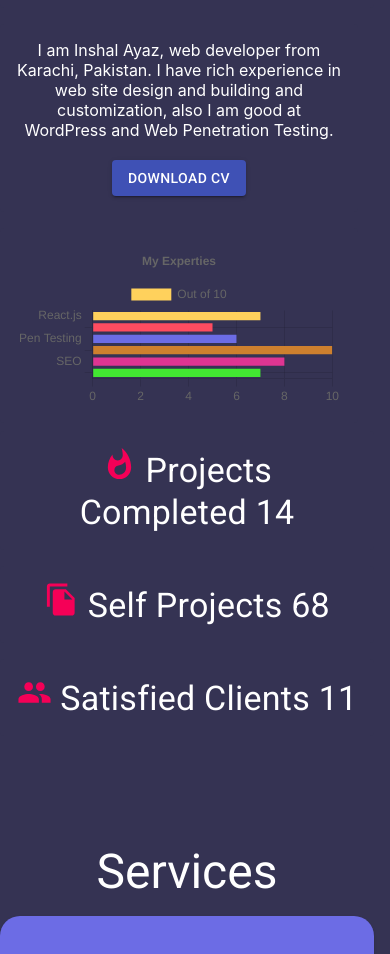
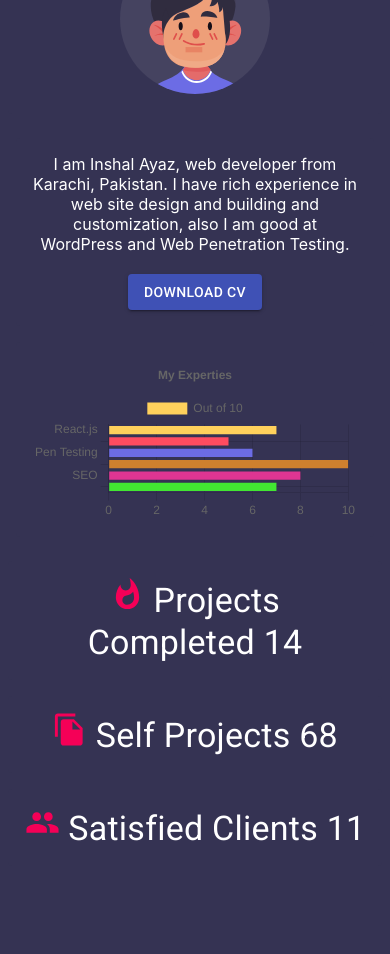
Before and after one commit to inshalayaz/inshalayaz.site, a React (Create React App) app: page / in a window 390 px wide. Shown: the part 1040-1994 px from the top of the page. Built offline with nearby package versions, Linux system fonts and the light colour scheme.

Commit message:
responsiveness fixes

```diff
--- a/src/components/About/About.js
+++ b/src/components/About/About.js
@@ -6,6 +6,7 @@ import Img from '../../assets/avatar-2.svg'
 import Chart from './Chart/Chart'
 import File from '../../assets/INSHAL CV UPDATED.pdf'
 import StatsCounter from './Counter/Counter'
+import './style.css'
 
 
 function About() {
--- /dev/null
+++ b/src/components/About/style.css
@@ -0,0 +1,8 @@
+@media screen and (max-width: 768px){
+    #about{
+        padding-top: 90px;
+    }
+    .MuiGrid-spacing-xs-2{
+        margin: 0!important;
+    }
+}
--- a/src/components/Experience/Experience.js
+++ b/src/components/Experience/Experience.js
@@ -14,7 +14,7 @@ export default function Experience() {
     <div className={classes.root} id='experience'>
       <Grid container spacing={3} >
           <Grid item xs={12} sm={12}>
-            <Typography variant="h3" align='left' style={{ color:'#fff', margin:'80px 0px 50px 50px ' }} >
+            <Typography variant="h3" id="experience-heading" align='left' style={{ color:'#fff', margin:'80px 0px 50px 50px ' }} >
                         Experience
             </Typography>
             </Grid>
--- a/src/components/Experience/style.css
+++ b/src/components/Experience/style.css
@@ -6,4 +6,16 @@
         box-shadow: none;
         padding: 0;
     }
+    #experience{
+        padding-top: 90px;
+    }
+    #experience-heading{
+        padding-bottom: 50px;
+    }
+    .MuiGrid-spacing-xs-3 > .MuiGrid-item{
+        padding: 0!important;
+    }
+    .MuiGrid-spacing-xs-3{
+        margin: 0!important;
+    }
 }
--- a/src/components/Services/Services.js
+++ b/src/components/Services/Services.js
@@ -6,6 +6,7 @@ import useStyles from './Style'
 // import PenTesting from '../../assets/penetration-testing-2010805-1693936.png'
 import ServiceCard from './ServiceCard/ServiceCard'
 import Data  from './Data'
+import './style.css'
 
 function Services() {
     const classes = useStyles();
@@ -17,7 +18,7 @@ function Services() {
         <div className={classes.root} id='services' >
           <Grid container spacing={2}>
           <Grid item xs={12} sm={12}>
-            <Typography variant="h3" align='left' style={{ color:'#fff', margin:'80px 0px 50px 50px ' }} >
+            <Typography variant="h3" id="services-heading" align='left' style={{ color:'#fff', margin:'80px 0px 50px 50px ' }} >
                         Services
             </Typography>
             </Grid>
--- /dev/null
+++ b/src/components/Services/style.css
@@ -0,0 +1,9 @@
+@media screen and (max-width: 768px){
+    #services{
+        padding-top: 90px;
+    }
+    #services-heading{
+        padding-bottom: 50px;
+    }
+
+}
--- a/src/components/SideBar/SideBar.js
+++ b/src/components/SideBar/SideBar.js
@@ -9,10 +9,12 @@ const SideBar = ({ isOpen,toggle }) => {
             </Icon>
             <SidebarWrapper>
                 <SidebarMenu>
+                    <SidebarLink to="about" onClick={toggle}>Home</SidebarLink>
                     <SidebarLink to="about" onClick={toggle}>About</SidebarLink>
-                    <SidebarLink to="discover" onClick={toggle}>Discover</SidebarLink>
                     <SidebarLink to="services" onClick={toggle}>Services</SidebarLink>
-                    <SidebarLink to="signup" onClick={toggle}>Sign Up</SidebarLink>
+                    <SidebarLink to="experience" onClick={toggle}>Experience</SidebarLink>
+                    <SidebarLink to="work" onClick={toggle}>Work</SidebarLink>
+                    <SidebarLink to="contact" onClick={toggle}>Contact</SidebarLink>
                 </SidebarMenu>
 
             </SidebarWrapper>
--- a/src/components/Works/style.css
+++ b/src/components/Works/style.css
@@ -1,10 +1,15 @@
 @media screen and (max-width: 768px){
+    #work{
+        padding-top: 90px;
+    }
     .work-text{
         text-align: center;
        /* margin: 0!important; */
+       padding-bottom: 50px;
     }
     .MuiTypography-alignLeft{
         text-align: center!important;
         margin: 0!important;
     }
+
 }
```
